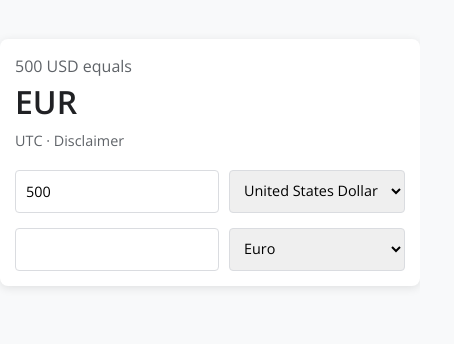
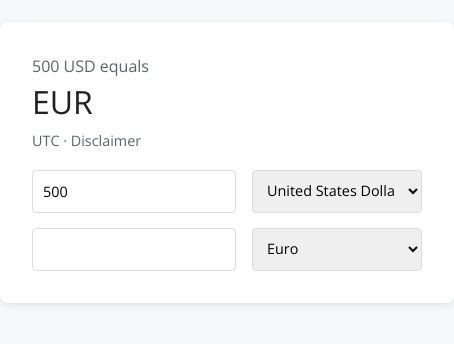
Before and after one commit to DrEEjc7/0.-Currency-Conversion-App, a Preact app: page / in a window 390 px wide. Shown: the part 260-604 px from the top of the page, 454 px wide, since content can reach past the window. Built offline with nearby package versions, Linux system fonts and the light colour scheme; no server answers.

Commit message:
Updated font to Open Sans and adjusted font weights

```diff
--- a/src/styles.css
+++ b/src/styles.css
@@ -29,7 +29,7 @@ h1, h2 {
 h1 {
   font-size: 2.5em;
   color: #202124;
-  font-weight: 600; /* Semibold */
+  font-weight: 400; /* Semibold */
 }
 
 h2 {
@@ -60,7 +60,7 @@ input, select {
 
 input {
   flex-grow: 1;
-  margin-right: 10px;
+  margin-right: 1rem;
 }
 
 select {
@@ -69,15 +69,15 @@ select {
 
 @media (max-width: 480px) {
   .converter {
-    padding: 15px;
+    padding: 2rem;
   }
 
   h1 {
-    font-size: 2em;
+    font-size: 2rem;
   }
 
   h2 {
-    font-size: 1em;
+    font-size: 1rem;
   }
 
   input, select {
```
